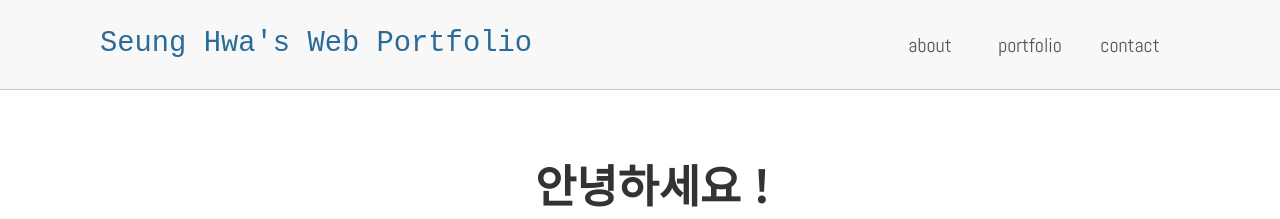
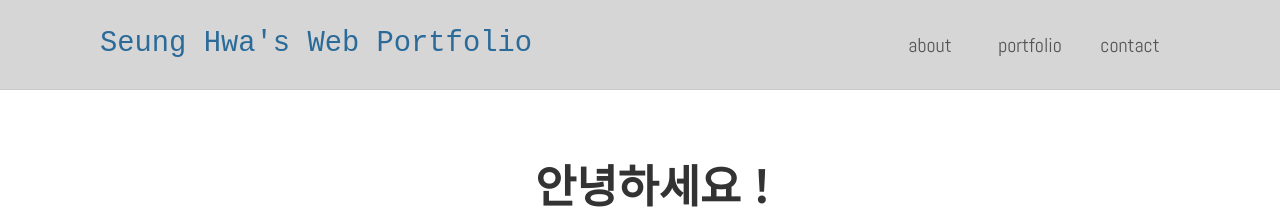
Before and after one commit to 0u0r333/SEUNGHWAAN, a plain HTML site: page index.html in a window 1280 px wide. Shown: the top 219 px of the page. Drawn offline with Linux system fonts and the light colour scheme; a web font is replaced by a local one.

Commit message:
Update style.css

```diff
--- a/css/style.css
+++ b/css/style.css
@@ -40,8 +40,8 @@ header{
     align-items: center;
     padding:0 100px;
     border-bottom: 1px solid #cacaca;
+    background-color: hsla(0, 0%, 80%, 0.788);
     backdrop-filter : blur(5px);
-    background-color: hsla(0, 0%, 80%, 0.132);
     position: fixed;
     top: 0;
     left: 0;
```
